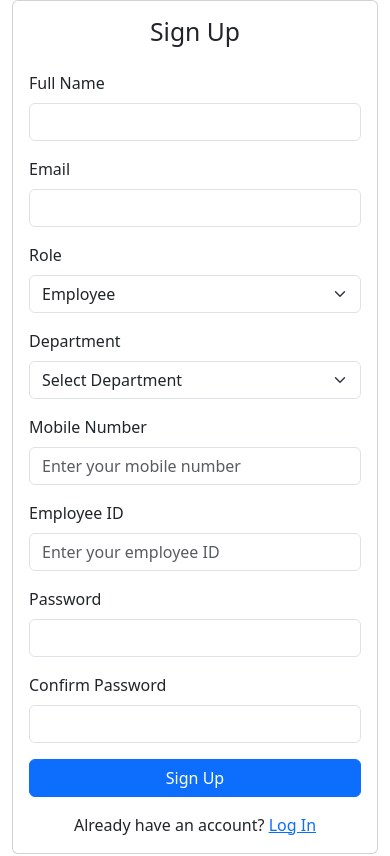
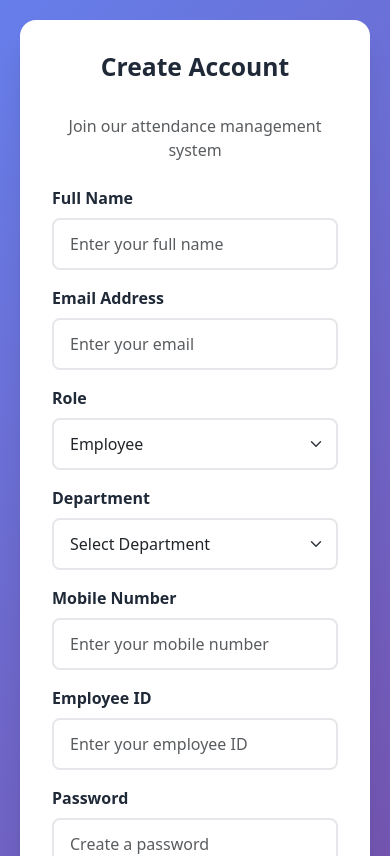
Before and after one commit to nammalwarsai/CBALMS_SDC_3.2, a React (Create React App) app in the folder frontend/: page /signup in a window 390 px wide. Shown: the top 856 px of the page. Built offline with nearby package versions, Linux system fonts and the light colour scheme.

Commit message:
ui updated to the best

```diff
--- a/frontend/src/App.css
+++ b/frontend/src/App.css
@@ -1,38 +1,338 @@
-.App {
-  text-align: center;
+/* Auth Pages Styling */
+.auth-container {
+  min-height: 100vh;
+  background: linear-gradient(135deg, #667eea 0%, #764ba2 100%);
+  display: flex;
+  align-items: center;
+  justify-content: center;
+  padding: 20px;
 }
 
-.App-logo {
-  height: 40vmin;
-  pointer-events: none;
+.auth-card {
+  border: none;
+  border-radius: 16px;
+  box-shadow: 0 20px 25px -5px rgba(0, 0, 0, 0.1), 0 10px 10px -5px rgba(0, 0, 0, 0.04);
+  overflow: hidden;
+  animation: slideUp 0.5s ease-out;
 }
 
-@media (prefers-reduced-motion: no-preference) {
-  .App-logo {
-    animation: App-logo-spin infinite 20s linear;
+.auth-card .card-body {
+  padding: 3rem;
+}
+
+.auth-card h2 {
+  color: var(--dark-color);
+  font-weight: 700;
+  margin-bottom: 2rem;
+}
+
+.auth-card .form-control,
+.auth-card .form-select {
+  border-radius: 8px;
+  border: 2px solid #E5E7EB;
+  padding: 0.75rem 1rem;
+  transition: all 0.3s ease;
+}
+
+.auth-card .form-control:focus,
+.auth-card .form-select:focus {
+  border-color: var(--primary-color);
+  box-shadow: 0 0 0 3px rgba(79, 70, 229, 0.1);
+}
+
+.auth-card .btn-primary {
+  background: linear-gradient(135deg, var(--primary-color) 0%, var(--primary-dark) 100%);
+  border: none;
+  border-radius: 8px;
+  padding: 0.75rem;
+  font-weight: 600;
+  transition: transform 0.2s ease, box-shadow 0.2s ease;
+}
+
+.auth-card .btn-primary:hover {
+  transform: translateY(-2px);
+  box-shadow: 0 10px 20px -5px rgba(79, 70, 229, 0.4);
+}
+
+.auth-card .btn-secondary {
+  border-radius: 8px;
+  padding: 0.75rem;
+  font-weight: 600;
+}
+
+/* Dashboard Styling */
+.dashboard-header {
+  background: white;
+  padding: 2rem;
+  border-radius: 16px;
+  box-shadow: var(--card-shadow);
+  margin-bottom: 2rem;
+}
+
+.dashboard-header h2 {
+  color: var(--dark-color);
+  font-weight: 700;
+  margin: 0;
+}
+
+.stat-card {
+  border: none;
+  border-radius: 16px;
+  box-shadow: var(--card-shadow);
+  transition: all 0.3s ease;
+  overflow: hidden;
+}
+
+.stat-card:hover {
+  transform: translateY(-5px);
+  box-shadow: var(--card-shadow-hover);
+}
+
+.stat-card .card-body {
+  padding: 2rem;
+}
+
+.stat-card h3 {
+  font-size: 2.5rem;
+  font-weight: 700;
+  margin-bottom: 0.5rem;
+}
+
+.stat-card .card-text {
+  font-size: 0.9rem;
+  font-weight: 500;
+  opacity: 0.8;
+  text-transform: uppercase;
+  letter-spacing: 0.5px;
+}
+
+.content-card {
+  border: none;
+  border-radius: 16px;
+  box-shadow: var(--card-shadow);
+  margin-bottom: 2rem;
+}
+
+.content-card .card-header {
+  background: white;
+  border-bottom: 2px solid #F3F4F6;
+  padding: 1.5rem;
+  font-weight: 700;
+  color: var(--dark-color);
+  border-radius: 16px 16px 0 0;
+}
+
+.content-card .card-body {
+  padding: 1.5rem;
+}
+
+/* Buttons */
+.btn {
+  border-radius: 8px;
+  padding: 0.6rem 1.5rem;
+  font-weight: 600;
+  transition: all 0.2s ease;
+}
+
+.btn-primary {
+  background: var(--primary-color);
+  border-color: var(--primary-color);
+}
+
+.btn-primary:hover {
+  background: var(--primary-dark);
+  border-color: var(--primary-dark);
+  transform: translateY(-2px);
+}
+
+.btn-success {
+  background: var(--secondary-color);
+  border-color: var(--secondary-color);
+}
+
+.btn-success:hover {
+  background: #059669;
+  border-color: #059669;
+  transform: translateY(-2px);
+}
+
+.btn-danger {
+  background: var(--danger-color);
+  border-color: var(--danger-color);
+}
+
+.btn-danger:hover {
+  background: #DC2626;
+  border-color: #DC2626;
+  transform: translateY(-2px);
+}
+
+.btn-info {
+  background: var(--info-color);
+  border-color: var(--info-color);
+}
+
+.btn-info:hover {
+  background: #2563EB;
+  border-color: #2563EB;
+  transform: translateY(-2px);
+}
+
+.btn-warning {
+  background: var(--warning-color);
+  border-color: var(--warning-color);
+}
+
+.btn-warning:hover {
+  background: #D97706;
+  border-color: #D97706;
+  transform: translateY(-2px);
+}
+
+/* Tables */
+.table {
+  border-radius: 8px;
+  overflow: hidden;
+}
+
+.table thead {
+  background: linear-gradient(135deg, var(--primary-color) 0%, var(--primary-dark) 100%);
+  color: white;
+}
+
+.table thead th {
+  border: none;
+  padding: 1rem;
+  font-weight: 600;
+  text-transform: uppercase;
+  font-size: 0.85rem;
+  letter-spacing: 0.5px;
+}
+
+.table tbody tr {
+  transition: background-color 0.2s ease;
+}
+
+.table tbody tr:hover {
+  background-color: #F9FAFB;
+}
+
+.table tbody td {
+  padding: 1rem;
+  vertical-align: middle;
+}
+
+/* Badges */
+.badge {
+  padding: 0.5rem 1rem;
+  border-radius: 6px;
+  font-weight: 600;
+  font-size: 0.85rem;
+}
+
+/* Modals */
+.modal-content {
+  border: none;
+  border-radius: 16px;
+  box-shadow: 0 25px 50px -12px rgba(0, 0, 0, 0.25);
+}
+
+.modal-header {
+  background: linear-gradient(135deg, var(--primary-color) 0%, var(--primary-dark) 100%);
+  color: white;
+  border-radius: 16px 16px 0 0;
+  padding: 1.5rem;
+}
+
+.modal-header .btn-close {
+  filter: brightness(0) invert(1);
+}
+
+.modal-body {
+  padding: 2rem;
+}
+
+/* Profile Image */
+.profile-image-container {
+  width: 150px;
+  height: 150px;
+  border-radius: 50%;
+  overflow: hidden;
+  box-shadow: 0 10px 20px -5px rgba(0, 0, 0, 0.1);
+  border: 4px solid white;
+}
+
+.profile-image-container img {
+  width: 100%;
+  height: 100%;
+  object-fit: cover;
+}
+
+/* Animations */
+@keyframes slideUp {
+  from {
+    opacity: 0;
+    transform: translateY(30px);
+  }
+  to {
+    opacity: 1;
+    transform: translateY(0);
   }
 }
 
-.App-header {
-  background-color: #282c34;
-  min-height: 100vh;
-  display: flex;
-  flex-direction: column;
-  align-items: center;
-  justify-content: center;
-  font-size: calc(10px + 2vmin);
-  color: white;
+@keyframes fadeIn {
+  from {
+    opacity: 0;
+  }
+  to {
+    opacity: 1;
+  }
 }
 
-.App-link {
-  color: #61dafb;
+.fade-in {
+  animation: fadeIn 0.5s ease-in;
 }
 
-@keyframes App-logo-spin {
-  from {
-    transform: rotate(0deg);
+/* Alerts */
+.alert {
+  border: none;
+  border-radius: 8px;
+  padding: 1rem 1.5rem;
+  font-weight: 500;
+}
+
+/* Forms */
+.form-label {
+  font-weight: 600;
+  color: var(--dark-color);
+  margin-bottom: 0.5rem;
+}
+
+.form-control,
+.form-select {
+  border: 2px solid #E5E7EB;
+  border-radius: 8px;
+  padding: 0.75rem;
+  transition: all 0.3s ease;
+}
+
+.form-control:focus,
+.form-select:focus {
+  border-color: var(--primary-color);
+  box-shadow: 0 0 0 3px rgba(79, 70, 229, 0.1);
+}
+
+/* Responsive */
+@media (max-width: 768px) {
+  .auth-card .card-body {
+    padding: 2rem;
   }
-  to {
-    transform: rotate(360deg);
+
+  .dashboard-header {
+    padding: 1.5rem;
+  }
+
+  .stat-card h3 {
+    font-size: 2rem;
   }
 }
--- a/frontend/src/App.js
+++ b/frontend/src/App.js
@@ -9,6 +9,7 @@ import AdminDashboard from './pages/AdminDashboard';
 import Profile from './pages/Profile';
 import PrivateRoute from './components/PrivateRoute';
 import 'bootstrap/dist/css/bootstrap.min.css';
+import './App.css';
 
 function App() {
   return (
--- a/frontend/src/index.css
+++ b/frontend/src/index.css
@@ -1,13 +1,56 @@
+:root {
+  --primary-color: #4F46E5;
+  --primary-dark: #4338CA;
+  --primary-light: #6366F1;
+  --secondary-color: #10B981;
+  --danger-color: #EF4444;
+  --warning-color: #F59E0B;
+  --info-color: #3B82F6;
+  --dark-color: #1F2937;
+  --light-bg: #F9FAFB;
+  --card-shadow: 0 4px 6px -1px rgba(0, 0, 0, 0.1), 0 2px 4px -1px rgba(0, 0, 0, 0.06);
+  --card-shadow-hover: 0 20px 25px -5px rgba(0, 0, 0, 0.1), 0 10px 10px -5px rgba(0, 0, 0, 0.04);
+}
+
+* {
+  box-sizing: border-box;
+}
+
 body {
   margin: 0;
-  font-family: -apple-system, BlinkMacSystemFont, 'Segoe UI', 'Roboto', 'Oxygen',
+  font-family: 'Inter', -apple-system, BlinkMacSystemFont, 'Segoe UI', 'Roboto', 'Oxygen',
     'Ubuntu', 'Cantarell', 'Fira Sans', 'Droid Sans', 'Helvetica Neue',
     sans-serif;
   -webkit-font-smoothing: antialiased;
   -moz-osx-font-smoothing: grayscale;
+  background-color: var(--light-bg);
 }
 
 code {
   font-family: source-code-pro, Menlo, Monaco, Consolas, 'Courier New',
     monospace;
 }
+
+/* Smooth scrolling */
+html {
+  scroll-behavior: smooth;
+}
+
+/* Custom scrollbar */
+::-webkit-scrollbar {
+  width: 10px;
+  height: 10px;
+}
+
+::-webkit-scrollbar-track {
+  background: #f1f1f1;
+}
+
+::-webkit-scrollbar-thumb {
+  background: #888;
+  border-radius: 5px;
+}
+
+::-webkit-scrollbar-thumb:hover {
+  background: #555;
+}
--- a/frontend/src/pages/Login.js
+++ b/frontend/src/pages/Login.js
@@ -23,25 +23,42 @@ const Login = () => {
   };
 
   return (
-    <Container className="d-flex align-items-center justify-content-center" style={{ minHeight: "100vh" }}>
-      <div className="w-100" style={{ maxWidth: "400px" }}>
-        <Card>
+    <div className="auth-container">
+      <div className="w-100" style={{ maxWidth: "450px" }}>
+        <Card className="auth-card">
           <Card.Body>
-            <h2 className="text-center mb-4">Log In</h2>
+            <div className="text-center mb-4">
+              <h2>Welcome Back</h2>
+              <p className="text-muted">Please login to your account</p>
+            </div>
             {error && <Alert variant="danger">{error}</Alert>}
             <Form onSubmit={handleSubmit}>
               <Form.Group id="email" className="mb-3">
-                <Form.Label>Email</Form.Label>
-                <Form.Control type="email" required value={email} onChange={(e) => setEmail(e.target.value)} />
+                <Form.Label>Email Address</Form.Label>
+                <Form.Control
+                  type="email"
+                  required
+                  value={email}
+                  onChange={(e) => setEmail(e.target.value)}
+                  placeholder="Enter your email"
+                />
               </Form.Group>
-              <Form.Group id="password" className="mb-3">
+              <Form.Group id="password" className="mb-4">
                 <Form.Label>Password</Form.Label>
-                <Form.Control type="password" required value={password} onChange={(e) => setPassword(e.target.value)} />
+                <Form.Control
+                  type="password"
+                  required
+                  value={password}
+                  onChange={(e) => setPassword(e.target.value)}
+                  placeholder="Enter your password"
+                />
               </Form.Group>
-              <Button className="w-100" type="submit">
+              <Button className="w-100 mb-3" type="submit">
                 Log In
               </Button>
-              <div className="text-center my-2">OR</div>
+              <div className="text-center my-3 text-muted">
+                <span>OR</span>
+              </div>
               <Button
                 variant="secondary"
                 className="w-100"
@@ -54,13 +71,14 @@ const Login = () => {
                 Login as Admin
               </Button>
             </Form>
-            <div className="w-100 text-center mt-3">
-              Don't have an account? <a href="/signup">Sign Up</a>
+            <div className="w-100 text-center mt-4">
+              <span className="text-muted">Don't have an account? </span>
+              <a href="/signup" style={{ color: 'var(--primary-color)', textDecoration: 'none', fontWeight: '600' }}>Sign Up</a>
             </div>
           </Card.Body>
         </Card>
       </div>
-    </Container>
+    </div>
   );
 };
 
--- a/frontend/src/pages/Profile.js
+++ b/frontend/src/pages/Profile.js
@@ -1,7 +1,7 @@
 import React, { useContext, useState } from 'react';
 import { AuthContext } from '../context/AuthContext';
 import authService from '../services/authService';
-import { Container, Row, Col, Card, Button, Form, Image } from 'react-bootstrap';
+import { Container, Row, Col, Card, Button, Form, Image, Badge } from 'react-bootstrap';
 import { useNavigate } from 'react-router-dom';
 
 const Profile = () => {
@@ -96,12 +96,15 @@ const Profile = () => {
   };
 
   return (
-    <Container className="mt-4">
-      <Row className="mb-4">
-        <Col>
-          <div className="d-flex justify-content-between align-items-center">
+    <Container className="mt-4 px-4">
+      {/* Header */}
+      <div className="dashboard-header">
+        <div className="d-flex justify-content-between align-items-center flex-wrap">
+          <div>
             <h2>My Profile</h2>
-            <div>
+            <p className="text-muted mb-0">Manage your personal information</p>
+          </div>
+          <div className="mt-3 mt-md-0">
             <Button variant="secondary" className="me-2" onClick={handleBack}>
               Back to Dashboard
             </Button>
@@ -110,21 +113,19 @@ const Profile = () => {
             </Button>
           </div>
         </div>
-        </Col>
-      </Row>
+      </div>
 
       <Row>
         <Col lg={4} className="mb-4">
-          <Card>
+          <Card className="content-card">
             <Card.Body className="text-center">
+              <div className="profile-image-container mx-auto mb-3">
                 <Image
                   src={profilePhoto}
-                roundedCircle
-                width={150}
-                height={150}
-                className="mb-3"
-                style={{ objectFit: 'cover' }}
+                  alt="Profile"
+                  style={{ width: '100%', height: '100%', objectFit: 'cover' }}
                 />
+              </div>
               {isEditing && (
                 <Form.Group className="mb-3">
                   <Form.Label>Change Profile Photo</Form.Label>
@@ -134,19 +135,21 @@ const Profile = () => {
                     onChange={handlePhotoChange}
                   />
                   <Form.Text className="text-muted">
-                    Select a new profile photo
+                    Max size: 2MB
                   </Form.Text>
                 </Form.Group>
               )}
-              <h4>{profileData.name}</h4>
-              <p className="text-muted">{profileData.role === 'admin' ? 'Administrator' : 'Employee'}</p>
-              <p className="text-muted">{profileData.department}</p>
+              <h4 className="mb-2">{profileData.name}</h4>
+              <Badge bg={profileData.role === 'admin' ? 'primary' : 'info'} className="mb-2">
+                {profileData.role === 'admin' ? 'Administrator' : 'Employee'}
+              </Badge>
+              <p className="text-muted mb-0">{profileData.department}</p>
             </Card.Body>
           </Card>
         </Col>
 
         <Col lg={8} className="mb-4">
-          <Card>
+          <Card className="content-card">
             <Card.Header className="d-flex justify-content-between align-items-center">
               <strong>Profile Information</strong>
               {!isEditing ? (
@@ -181,7 +184,7 @@ const Profile = () => {
                   </Col>
                   <Col md={6}>
                     <Form.Group className="mb-3">
-                      <Form.Label>Email</Form.Label>
+                      <Form.Label>Email Address</Form.Label>
                       <Form.Control
                         type="email"
                         name="email"
@@ -202,6 +205,7 @@ const Profile = () => {
                         value={profileData.mobileNumber}
                         onChange={handleChange}
                         disabled={!isEditing}
+                        placeholder="Enter mobile number"
                       />
                     </Form.Group>
                   </Col>
--- a/frontend/src/pages/Signup.js
+++ b/frontend/src/pages/Signup.js
@@ -44,11 +44,14 @@ const Signup = () => {
   };
 
   return (
-    <Container className="d-flex align-items-center justify-content-center" style={{ minHeight: "100vh" }}>
-      <div className="w-100" style={{ maxWidth: "500px" }}>
-        <Card>
+    <div className="auth-container">
+      <div className="w-100" style={{ maxWidth: "550px" }}>
+        <Card className="auth-card">
           <Card.Body>
-            <h2 className="text-center mb-4">Sign Up</h2>
+            <div className="text-center mb-4">
+              <h2>Create Account</h2>
+              <p className="text-muted">Join our attendance management system</p>
+            </div>
             {error && <Alert variant="danger">{error}</Alert>}
             <Form onSubmit={handleSubmit}>
               <Form.Group id="name" className="mb-3">
@@ -59,16 +62,18 @@ const Signup = () => {
                   required
                   value={formData.name}
                   onChange={handleChange}
+                  placeholder="Enter your full name"
                 />
               </Form.Group>
               <Form.Group id="email" className="mb-3">
-                <Form.Label>Email</Form.Label>
+                <Form.Label>Email Address</Form.Label>
                 <Form.Control
                   type="email"
                   name="email"
                   required
                   value={formData.email}
                   onChange={handleChange}
+                  placeholder="Enter your email"
                 />
               </Form.Group>
               <Form.Group id="role" className="mb-3">
@@ -132,9 +137,10 @@ const Signup = () => {
                   required
                   value={formData.password}
                   onChange={handleChange}
+                  placeholder="Create a password"
                 />
               </Form.Group>
-              <Form.Group id="confirmPassword" className="mb-3">
+              <Form.Group id="confirmPassword" className="mb-4">
                 <Form.Label>Confirm Password</Form.Label>
                 <Form.Control
                   type="password"
@@ -142,19 +148,21 @@ const Signup = () => {
                   required
                   value={formData.confirmPassword}
                   onChange={handleChange}
+                  placeholder="Confirm your password"
                 />
               </Form.Group>
               <Button className="w-100" type="submit">
-                Sign Up
+                Create Account
               </Button>
             </Form>
-            <div className="w-100 text-center mt-3">
-              Already have an account? <a href="/login">Log In</a>
+            <div className="w-100 text-center mt-4">
+              <span className="text-muted">Already have an account? </span>
+              <a href="/login" style={{ color: 'var(--primary-color)', textDecoration: 'none', fontWeight: '600' }}>Log In</a>
             </div>
           </Card.Body>
         </Card>
       </div>
-    </Container>
+    </div>
   );
 };
 
```
Also changed, not shown: frontend/src/pages/AdminDashboard.js (+64 -44 lines), frontend/src/pages/EmployeeDashboard.js (+30 -25 lines). Lines whose indentation alone changed are shown as unchanged.
